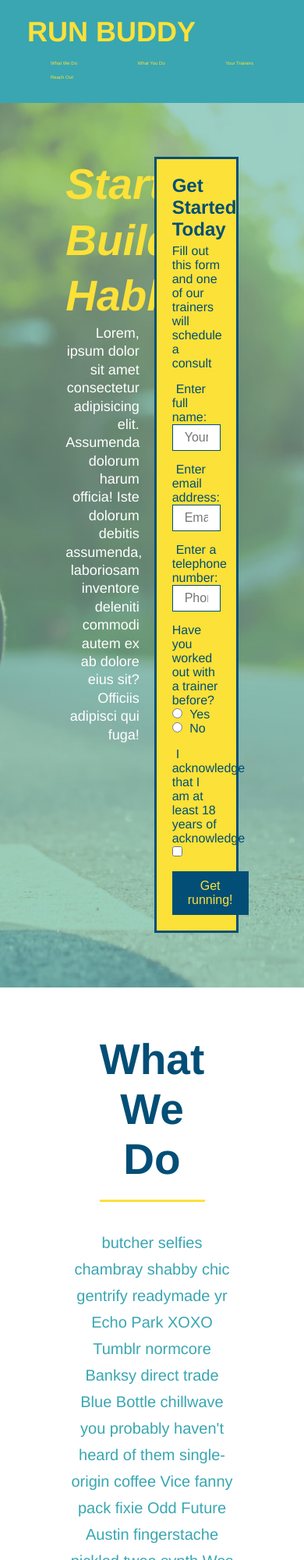
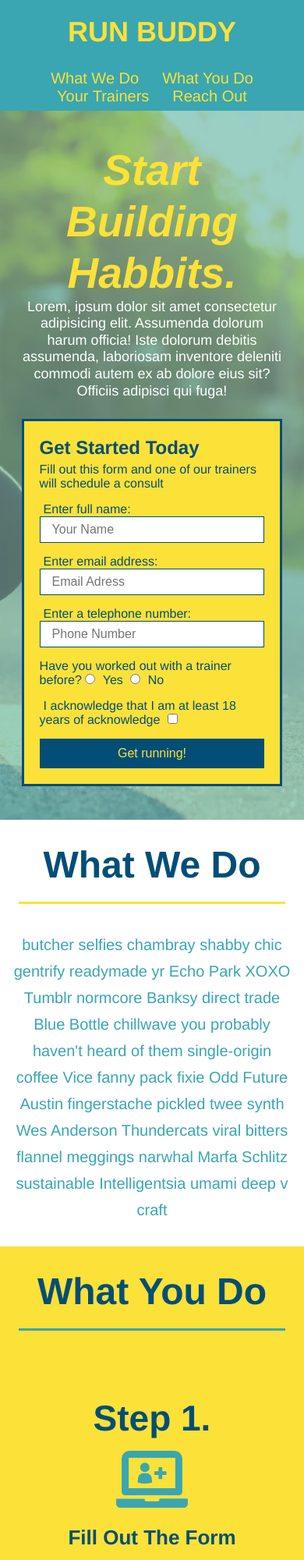
Before and after one commit to ncpandrade/run-buddy, a plain HTML site: page index.html in a window 390 px wide. Shown: the top 2000 px of the page at 78% size. Drawn offline with Linux system fonts and the light colour scheme.

Commit message:
add media queries for mobile responsiveness

```diff
--- a/assets/css/style.css
+++ b/assets/css/style.css
@@ -41,7 +41,7 @@ header nav ul {
     list-style: none;
 }
 header nav ul li a {
-    margin: 0 30px;
+    padding: 10px 15px;
     font-weight: lighter;
     font-size: 1.55vw;
 }
@@ -76,6 +76,7 @@ section {
     display: flex;
     justify-content: center;
     flex-wrap: wrap;
+    align-items: flex-start;
 }
 .hero-cta {
     width: 35%;
@@ -83,7 +84,7 @@ section {
     margin: 3.5%;
     color: #fff;
     font-size: 18px;
-    line-height: 1.3
+    line-height: 1.2;
 }
 .hero-cta h2 {
     font-style: italic;
@@ -131,7 +132,7 @@ section {
     text-align: center;
 }
 .section-title {
-    font-size: 55px;
+    font-size: 48px;
     color: #024e76;
     border-bottom: 3px solid;
     padding-bottom: 20px;
@@ -165,18 +166,10 @@ section {
     align-items: center;
     justify-content: space-between;
 }
-/* .steps div {
-    margin-bottom: 80px;
-} */
-/* .steps img {
-    width: 15%;
-    margin: 10px 0;
-} */
 .step h3 {
     color: #024e76;
     font-size: 46px;
     flex: 1 30%;
-    /* margin-top: 10px; */
 }
 .step-info {
     flex: 2 70%;
@@ -203,9 +196,6 @@ section {
 .step-img img {
     max-width: 100%;
 }
-/* .steps span {
-    font-size: 38px;
-} */
 .trainers {
     width: 100%;
     margin: 0 auto;
@@ -303,3 +293,100 @@ section {
       display: flex;
   }
   /*REACH OUT STYLES END*/
+  /*MEDIA QUERIES FOR SMALLER DESKTOP SCREENS AND SMALLER*/
+  @media screen and (max-width: 980px){
+    header {
+        padding-bottom: 0;
+        justify-content: center;
+      }
+
+      header h1 {
+        width: 100%;
+        text-align: center;
+      }
+
+      header nav ul {
+        margin-top: 20px;
+        width: 100%;
+        justify-content: center;
+      }
+
+      header nav ul li a {
+        font-size: 20px;
+      }
+      .hero-cta, .hero-form {
+        width: 100%;
+      }
+
+      .hero-cta {
+        text-align: center;
+      }
+      .section-title {
+        width: 80%;
+      }
+      .trainer {
+        flex: 0 70%;
+      }
+      .contact-info iframe{
+        flex: 1 100%;
+      }
+      footer h2, footer div {
+        text-align: center;
+        width: 100%;
+      }
+  }
+  @media screen and (max-width: 768px){
+    section {
+        padding: 30px 15px;
+      }
+      .step h3 {
+        flex: 1 100%;
+        text-align: center;
+      }
+
+      .step-info {
+        flex: 2 100%;
+        text-align: center;
+        justify-content: center;
+      }
+
+      .step-img {
+        flex: 0 32%;
+        margin-right: 0;
+        margin-top: 15px;
+        margin-bottom: 15px;
+      }
+
+      .step-text {
+        flex: 100%;
+      }
+}
+@media screen and (max-width: 575px){
+    .hero-form button {
+        width: 100%;
+      }
+
+      .section-title {
+        width: 95%;
+      }
+
+      .intro p {
+        width: 100%;
+      }
+
+      .trainer {
+        flex: 0 100%;
+      }
+
+      .contact-info {
+        text-align: center;
+      }
+
+      .contact-info > * {
+        flex: 0 100%;
+      }
+      .contact-form {
+        order: 3;
+      }
+
+}
--- a/index.html
+++ b/index.html
@@ -3,6 +3,7 @@
      <head>
          <link rel="stylesheet" href="./assets/css/style.css"/>
          <meta charset="UTF-8" />
+         <meta name="viewport" content="width=device-width, initial-scale=1.0"/>
         <title>Run Buddy</title>
      </head>
      <body>
```
Also changed, not shown: privacy-policy.html (+2 -0 lines).
